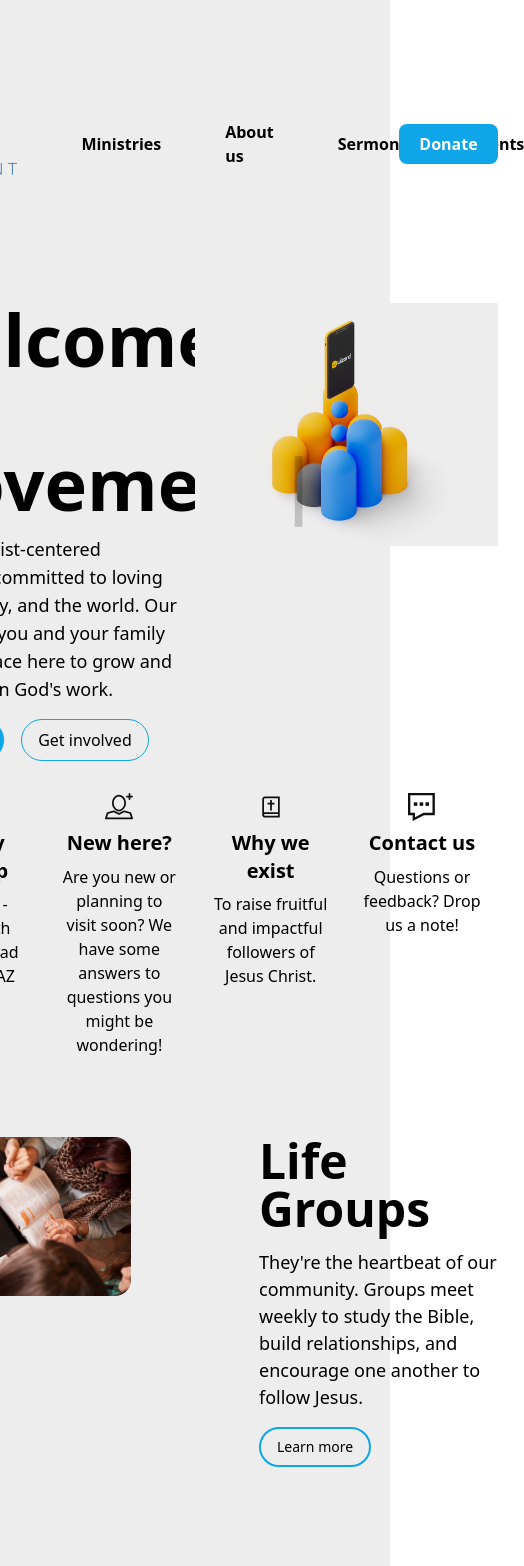
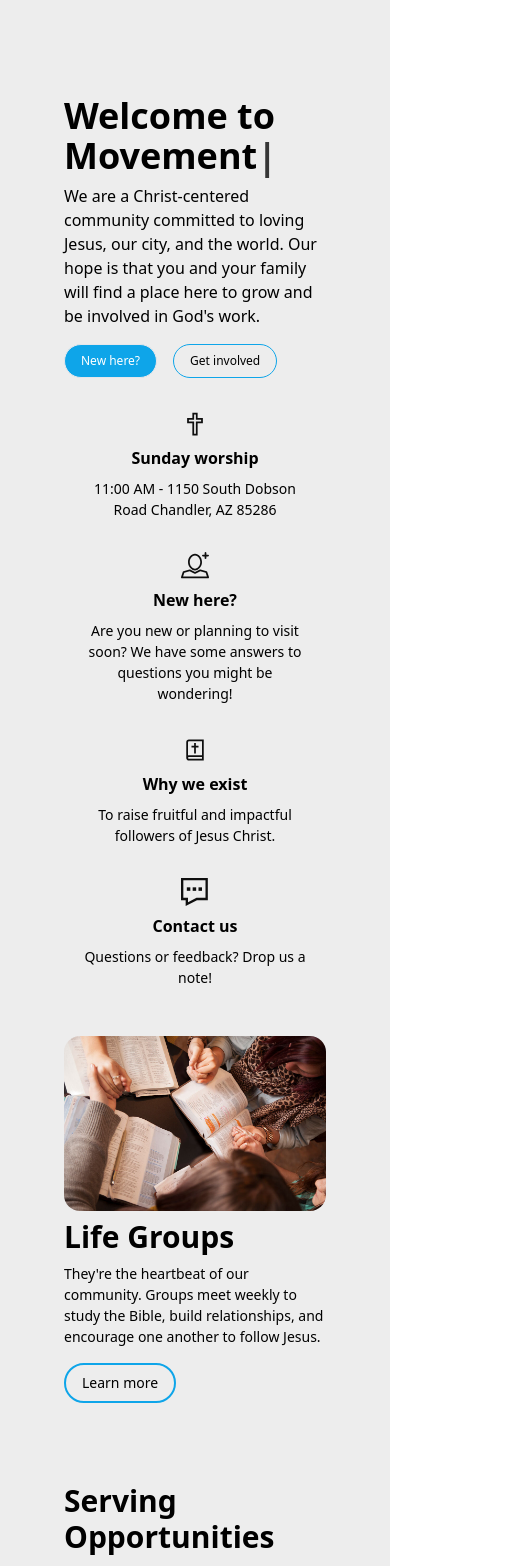
Before and after one commit to Richarizaard/mvmt-web, a React (Create React App) app: page / in a window 390 px wide. Shown: the top 1566 px of the page, 524 px wide, since content can reach past the window. Built offline with nearby package versions, Linux system fonts and the light colour scheme.

Commit message:
Kinda mobile friendly | typography

```diff
--- a/package.json
+++ b/package.json
@@ -13,8 +13,10 @@
     "prettier": "^2.8.7",
     "react": "^18.2.0",
     "react-dom": "^18.2.0",
+    "react-router": "^6.10.0",
     "react-scripts": "5.0.1",
     "react-typed": "^1.2.0",
+    "tailwind-merge": "^1.12.0",
     "tailwindcss": "^3.3.1",
     "typescript": "^4.4.2",
     "web-vitals": "^2.1.0"
--- a/src/App.tsx
+++ b/src/App.tsx
@@ -3,7 +3,7 @@ import Homepage from "./domains/Homepage";
 
 export default function App() {
   return (
-    <div className="bg-mvmt h-full py-28 px-36 flex justify-center">
+    <div className="bg-mvmt h-full py-8 px-16 tl:py-28 tl:px-36 flex justify-center">
       <Homepage />
     </div>
   );
--- a/src/components/FeatureCard.tsx
+++ b/src/components/FeatureCard.tsx
@@ -1,4 +1,6 @@
 import SVGIcon from "../utils/Icon";
+import MvmtHeader2 from "../utils/typography/MvmtHeader2";
+import MvmtParagraphMedium from "../utils/typography/MvmtParagraphMedium";
 
 interface FeatureCardProps {
   text: string;
@@ -8,15 +10,15 @@ interface FeatureCardProps {
 
 const FeatureCard = ({ text, title, svg }: FeatureCardProps) => {
   return (
-    <div className="w-3/12 flex items-center flex-col p-2 m-2 cursor-pointer rounded-3xl shadow-black hover:shadow-lg group animate-fadeIn">
+    <div className="w-auto flex items-center flex-col p-2 m-2 cursor-pointer rounded-3xl shadow-black hover:shadow-lg group animate-fadeIn">
       <SVGIcon
         name={svg}
         className="group-hover:stroke-sky-500 group-hover:fill-sky-500"
       />
-      <h5 className="py-2 text-center text-xl font-semibold leading-snug normal-case no-underline group-hover:text-sky-500 group-hover:fill-sky-500">
+      <MvmtHeader2 className="py-2 text-center group-hover:text-sky-500 group-hover:fill-sky-500">
         {title}
-      </h5>
-      <span className="text-center">{text}</span>
+      </MvmtHeader2>
+      <MvmtParagraphMedium className="text-center">{text}</MvmtParagraphMedium>
     </div>
   );
 };
--- a/src/components/PageDetailsCard.tsx
+++ b/src/components/PageDetailsCard.tsx
@@ -1,3 +1,7 @@
+import MvmtHeader2 from "../utils/typography/MvmtHeader2";
+import MvmtHeader3 from "../utils/typography/MvmtHeader3";
+import MvmtParagraphMedium from "../utils/typography/MvmtParagraphMedium";
+
 interface PageDetailsCardProps {
   title: string;
   desc: string;
@@ -14,12 +18,12 @@ const PageDetailsCard = ({
   alignment = "left",
 }: PageDetailsCardProps) => {
   return (
-    <div className="grid grid-cols-2 py-16 gap-32 animate-fadeIn">
+    <div className="grid grid-cols-2 py-8 sm:py-16 gap-2 sm:gap-32 animate-fadeIn">
       {alignment === "left" ? (
         <>
-          <div className="leading-normal text-lg">
-            <div className="pb-4 text-5xl font-semibold ">{title}</div>
-            <div>{desc}</div>
+          <div className="leading-normal col-span-2 sm:col-span-1">
+            <MvmtHeader3 className="pb-2 md:pb-4">{title}</MvmtHeader3>
+            <MvmtParagraphMedium>{desc}</MvmtParagraphMedium>
             {ctaButtons && (
               <div className="flex justify-start gap-4 py-4 text-sm">
                 <button className="rounded-full border-2 border-sky-500 p-2 px-4 ease-in-out duration-500 hover:bg-sky-500 hover:text-white">
@@ -28,18 +32,18 @@ const PageDetailsCard = ({
               </div>
             )}
           </div>
-          <div>
+          <div className="col-span-2 sm:col-span-1">
             <img className="rounded-2xl" src={img} alt="" />
           </div>
         </>
       ) : (
         <>
-          <div>
+          <div className="col-span-2 sm:col-span-1">
             <img className="rounded-2xl" src={img} alt="" />
           </div>
-          <div className="leading-normal text-lg">
-            <div className="pb-4 text-5xl font-semibold ">{title}</div>
-            <div>{desc}</div>
+          <div className="leading-normal col-span-2 sm:col-span-1">
+            <MvmtHeader3 className="pb-2 md:pb-4">{title}</MvmtHeader3>
+            <MvmtParagraphMedium>{desc}</MvmtParagraphMedium>
             {ctaButtons && (
               <div className="flex justify-start gap-4 py-4 text-sm">
                 <button className="rounded-full border-2 ease-in-out duration-500 hover:bg-sky-500 hover:text-white border-sky-500 p-2 px-4">
--- a/src/components/PageIntroCard.tsx
+++ b/src/components/PageIntroCard.tsx
@@ -1,7 +1,13 @@
 import Typed from "react-typed";
+import useMediaQuery from "../utils/hooks/useMediaQuery";
+import MvmtParagraphMedium from "../utils/typography/MvmtParagraphMedium";
+import MvmtParagraphLarge from "../utils/typography/MvmtPargraphLarge";
+
+export const MAX_WIDTH_PHONE = "639px";
+
 interface PageIntroCardProps {
   title: string;
-  typedStrings: string[]
+  typedStrings: string[];
   desc: string;
   img?: string;
   ctaButtons?: boolean;
@@ -16,20 +22,22 @@ const PageIntroCard = ({
   ctaButtons = false,
   alignment = "left",
 }: PageIntroCardProps) => {
+  const isMobile = useMediaQuery(`(max-width: ${"640px"})`);
+
   return (
-    <div className="grid grid-cols-2 pt-16 ">
+    <div className="grid grid-cols-2 pt-16">
       {alignment === "left" ? (
         <>
-          <div className="leading-normal ">
-            <div className="pb-4 text-7xl font-semibold ">
+          <div className="leading-normal col-span-2 sm:col-span-1">
+            <div className="pb-2 md:pb-4 text-4xl md:text-7xl font-semibold ">
               {title + "\n"}
               <Typed strings={typedStrings} typeSpeed={200} startDelay={750} />
             </div>
 
-            <div className="text-lg">{desc}</div>
+            <MvmtParagraphLarge>{desc}</MvmtParagraphLarge>
             {ctaButtons && (
-              <div className="flex justify-start gap-4 py-4 ">
-                <button className="rounded-full border min-w-[110px] bg-sky-500 text-white p-2 px-4">
+              <div className="flex justify-start gap-4 py-4 text-xs lg:text-base ">
+                <button className="rounded-full border tl:min-w-[110px] bg-sky-500 text-white p-2 px-4">
                   New here?
                 </button>
                 <button className="rounded-full border ease-in-out duration-500 border-sky-500 hover:bg-sky-500 hover:text-white p-2 px-4">
@@ -38,21 +46,17 @@ const PageIntroCard = ({
               </div>
             )}
           </div>
-          <div>
-            <img src={img} alt="" />
-          </div>
+          {!isMobile && <img src={img} alt="" />}
         </>
       ) : (
         <>
-          <div>
-            <img src={img} alt="" />
-          </div>
-          <div className="leading-normal">
-            <div className="pb-4 text-7xl font-semibold ">{title}</div>
-            <div className="text-lg">{desc}</div>
+          {!isMobile && <img src={img} alt="" />}
+          <div className="leading-normal col-span-2 sm:col-span-1">
+            <div className="pb-2 md:pb-4 text-4xl md:text-7xl font-semibold ">{title}</div>
+            <MvmtParagraphLarge>{desc}</MvmtParagraphLarge>
             {ctaButtons && (
-              <div className="flex justify-start gap-4 py-4 ">
-                <button className="rounded-lg border-[3px] min-w-[110px] bg-sky-500 text-white p-2 px-4">
+              <div className="flex justify-start gap-4 py-4 text-xs lg:text-base ">
+                <button className="rounded-lg border-[3px] tl:min-w-[110px] bg-sky-500 text-white p-2 px-4">
                   New here?
                 </button>
                 <button className="rounded-lg border-[3px] ease-in-out duration-500 border-sky-500 hover:bg-sky-500 hover:text-white p-2 px-4">
--- a/src/domains/Homepage.tsx
+++ b/src/domains/Homepage.tsx
@@ -10,10 +10,10 @@ import FeatureCard from "../components/FeatureCard";
 
 const Homepage = () => {
   return (
-    <div className="max-w-[1000px]">
-      <div className="flex items-start">
+    <div className="md:max-w-[1000px]">
+      {/* <div className="flex items-start">
         <MvmtHeader />
-      </div>
+      </div> */}
       <PageIntroCard
         title={"Welcome to"}
         typedStrings={["Movement"]}
@@ -22,7 +22,7 @@ const Homepage = () => {
         ctaButtons={true}
         alignment={"left"}
       />
-      <div className="flex justify-between">
+      <div className="grid grid-cols-[repeat(auto-fill,minmax(250px,auto))]">
         <FeatureCard
           text={`11:00 AM - 1150 South Dobson Road Chandler, AZ 85286`}
           title="Sunday worship"
--- /dev/null
+++ b/src/utils/hooks/useMediaQuery.jsx
@@ -0,0 +1,27 @@
+import { useState, useEffect } from 'react'
+
+// You can use this hook to conditionally render components based on media queries
+export default function useMediaQuery(query) {
+  const [matches, setMatches] = useState(false)
+
+  useEffect(() => {
+    const media = window.matchMedia(query)
+    if (media.matches !== matches) {
+      setMatches(media.matches)
+    }
+    const listener = () => {
+      setMatches(media.matches)
+    }
+
+    if (media.addEventListener) {
+      media.addEventListener('change', listener)
+    }
+    return () => {
+      if (media.removeEventListener) {
+        media.removeEventListener('change', listener)
+      }
+    }
+  }, [matches, query])
+
+  return matches
+}
--- /dev/null
+++ b/src/utils/typography/MvmtHeader2.tsx
@@ -0,0 +1,20 @@
+import { ReactNode } from 'react'
+import { twMerge } from 'tailwind-merge'
+
+interface ChildrenProps {
+  children: ReactNode
+  className?: string
+}
+
+const MvmtHeader2 = ({ children, className }: ChildrenProps) => (
+  <h1
+    className={twMerge(
+      'font-semibold text-md sm:text-xl mb-0',
+      className // allow color, margin and padding overrides
+    )}
+  >
+    {children}
+  </h1>
+)
+
+export default MvmtHeader2
--- /dev/null
+++ b/src/utils/typography/MvmtHeader3.tsx
@@ -0,0 +1,20 @@
+import { ReactNode } from 'react'
+import { twMerge } from 'tailwind-merge'
+
+interface ChildrenProps {
+  children: ReactNode
+  className?: string
+}
+
+const MvmtHeader1 = ({ children, className }: ChildrenProps) => (
+  <h1
+    className={twMerge(
+      'font-semibold text-3xl sm:text-4xl mb-0',
+      className // allow color, margin and padding overrides
+    )}
+  >
+    {children}
+  </h1>
+)
+
+export default MvmtHeader1
--- /dev/null
+++ b/src/utils/typography/MvmtParagraphMedium.tsx
@@ -0,0 +1,26 @@
+import { ReactNode } from 'react'
+import { twMerge } from 'tailwind-merge'
+
+interface ChildrenProps {
+  children: ReactNode
+  className?: string
+  color?: string
+}
+
+const MvmtParagraphMedium = ({
+  children,
+  className,
+  color = 'black'
+}: ChildrenProps) => (
+  <p
+    className={twMerge(
+      `m-0 p-0 text-${color}`,
+      className, // allow color, margin and padding overrides
+      'text-[14px] font-normal sm:text-[16px]'
+    )}
+  >
+    {children}
+  </p>
+)
+
+export default MvmtParagraphMedium
--- /dev/null
+++ b/src/utils/typography/MvmtPargraphLarge.tsx
@@ -0,0 +1,26 @@
+import { ReactNode } from 'react'
+import { twMerge } from 'tailwind-merge'
+
+interface ChildrenProps {
+  children: ReactNode
+  className?: string
+  color?: string
+}
+
+const MvmtParagraphLarge = ({
+  children,
+  className,
+  color = 'black'
+}: ChildrenProps) => (
+  <p
+    className={twMerge(
+      `m-0 p-0 text-${color}`,
+      className, // allow color, margin and padding overrides
+      'text-[16px] font-normal sm:text-[18px]'
+    )}
+  >
+    {children}
+  </p>
+)
+
+export default MvmtParagraphLarge
```
Also changed, not shown: 1 other file (tests, documents, lock files or other folders).
